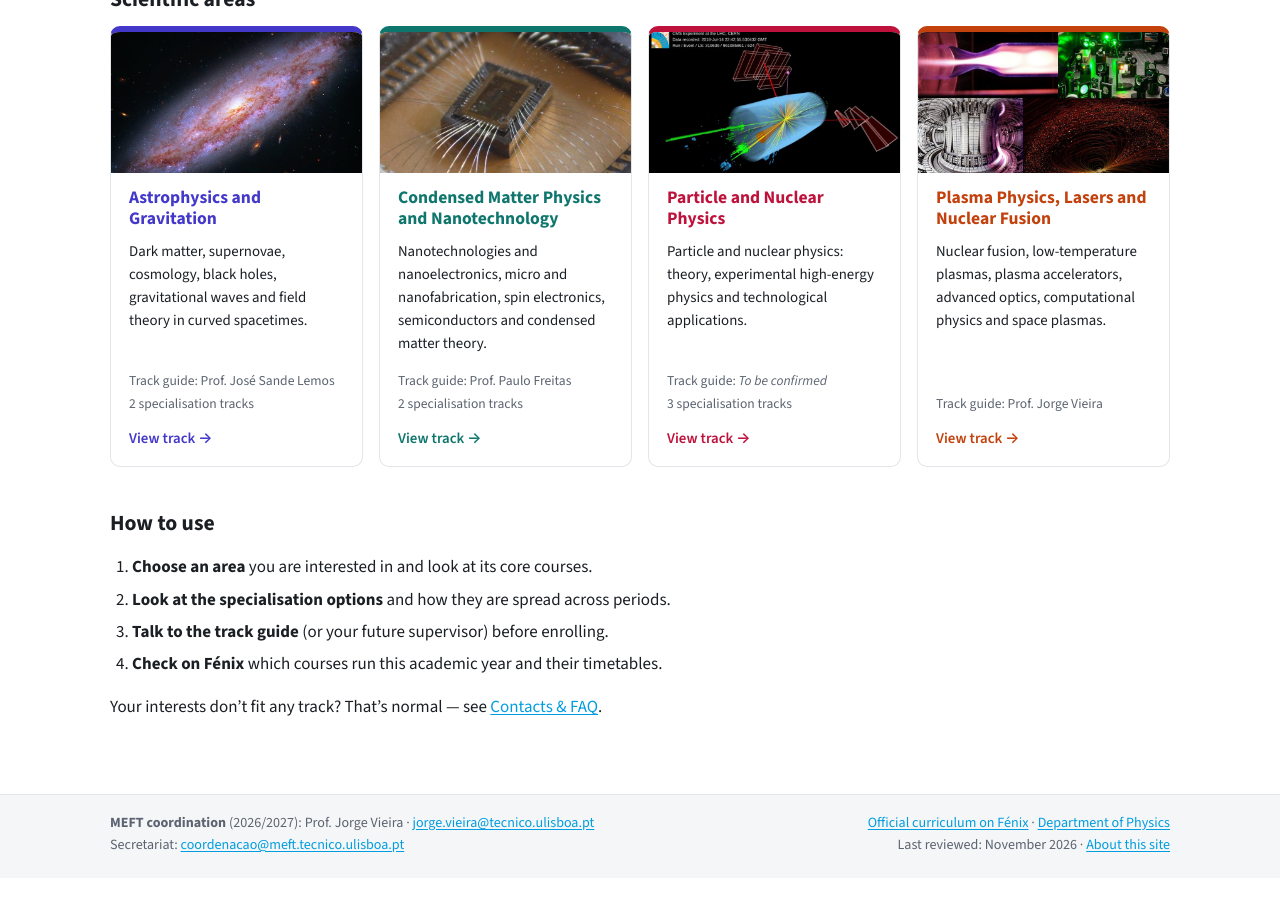
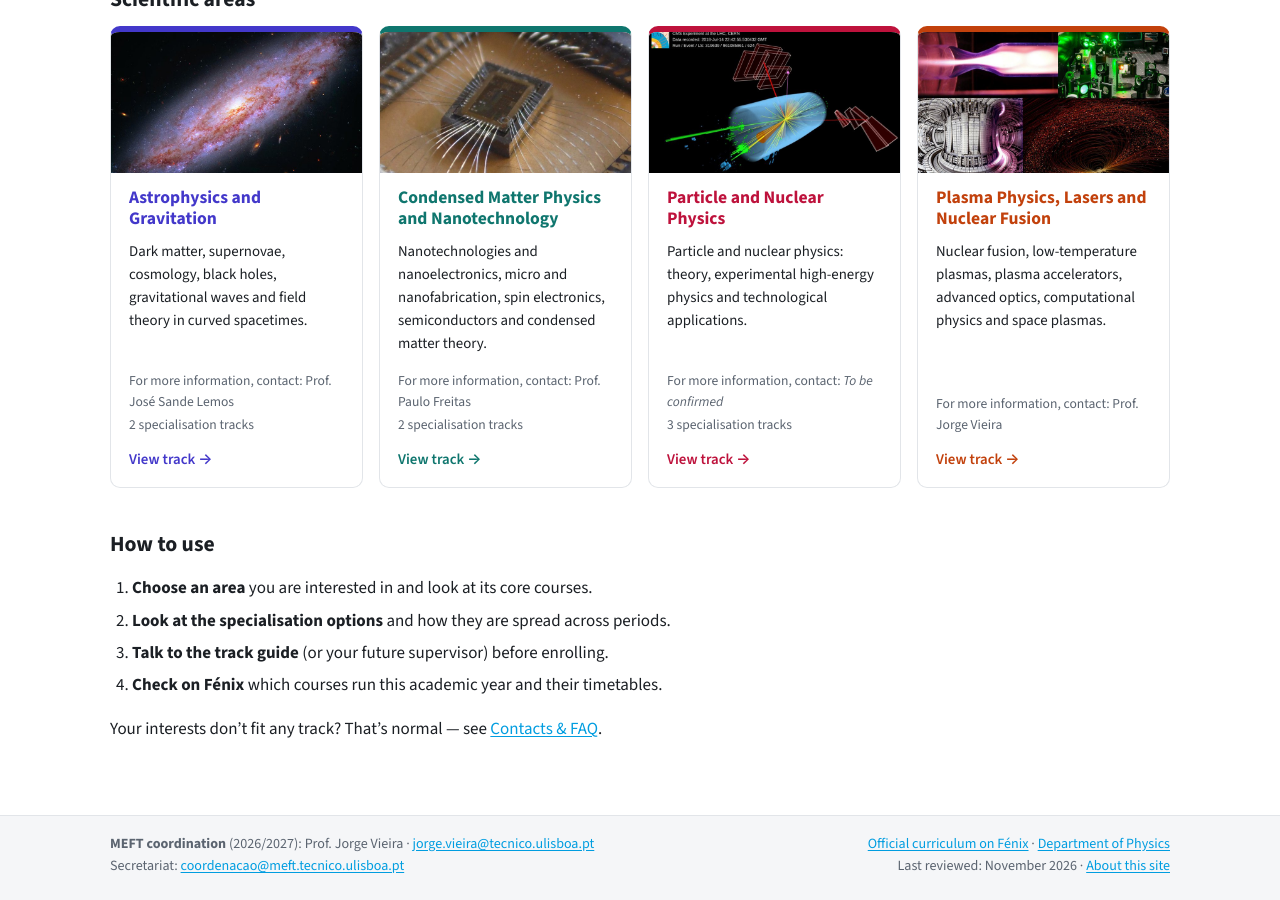
Before and after one commit to coordenacao-meft/tracks, a Jekyll site: the page built from en/index.md, in a window 1280 px wide and 900 px high, scrolled down 898 px. Built offline with Jekyll 4.4.1, drawn with Linux system fonts in a browser that asks for light colours; before the commit the page ends 1776 px from its top, so only the background shows below that.

Commit message:
Add files via upload

```diff
--- a/_layouts/home.html
+++ b/_layouts/home.html
@@ -43,7 +43,7 @@ layout: default
       <h3>{% include t.html v=a.name %}</h3>
       <p>{% include t.html v=a.summary %}</p>
       <p class="card-meta">
-        <span>{{ L.guide[page.lang] }}: {% if a.guide.name.size > 0 %}{{ a.guide.name }}{% else %}<em>{{ L.tbd[page.lang] }}</em>{% endif %}</span>
+        <span>{{ L.contact_label[page.lang] }} {% if a.guide.name.size > 0 %}{{ a.guide.name }}{% else %}<em>{{ L.tbd[page.lang] }}</em>{% endif %}</span>
         {%- if a.tracks.size > 0 %}
         <span>{{ a.tracks.size }} {{ L.n_tracks[page.lang] }}</span>
         {%- endif %}
```
